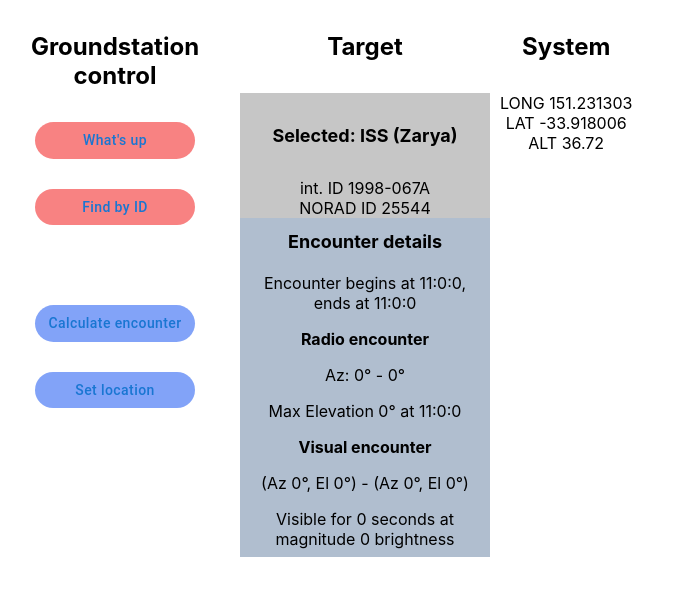
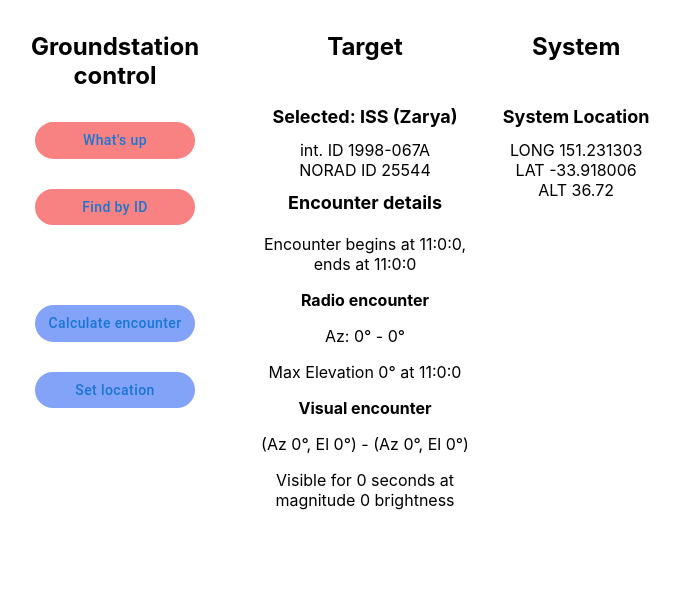
Before and after one commit to bluesatunsw/groundstation, a React (Create React App) app in the folder frontend-react/: page / in a window 1280 px wide. Shown: the top 596 px of the page, without its empty margins (10-690 px from the left). Built offline with nearby package versions, Linux system fonts and the light colour scheme.

Commit message:
Refactored common styled elements into a seperate file to clean things up. Made visuals more consistent and compartmentalised location info

```diff
--- /dev/null
+++ b/frontend-react/src/components/Common.tsx
@@ -0,0 +1,33 @@
+// Common styling elements used everywhere.
+// Matt Rossouw (omeh-a)
+// 05/2022
+
+import styled from "styled-components"
+
+export const Container = styled.div`
+width: 250px;
+height: 100%;
+`
+
+export const Title = styled.div`
+  font-size: large;
+  margin: 0.8rem;
+  font-weight: bold;
+`
+
+export const Subtitle = styled.div`
+  font-size: medium;
+  margin: 0.5rem;
+  font-weight: bold;
+`
+
+export const Param = styled.div`
+  font-size: medium;
+  margin: 0.5rem;
+`
+
+export const Body = styled.div`
+display: flex;
+flex-direction: row;
+height: 50%;
+`
--- a/frontend-react/src/components/EncounterInfo/EncounterInfo.tsx
+++ b/frontend-react/src/components/EncounterInfo/EncounterInfo.tsx
@@ -3,43 +3,20 @@
 // Matt
 
 import React from 'react';
-import styled from 'styled-components';
 import Stack from "@mui/material/Stack"
 import { n2yo_radio_passes, n2yo_visual_passes } from '../../types/n2yotypes';
 import UTCtoD from '../../logic/utility';
-
-
-const Container = styled.div`
-  width: 250px;
-  background: #b0becf;
-  height: 100%;
-`
-const Title = styled.div`
-  font-size: large;
-  margin: 0.8rem;
-  font-weight: bold;
-`
-
-const Subtitle = styled.div`
-  font-size: medium;
-  margin: 0.5rem;
-  font-weight: bold;
-`
-
-const Param = styled.div`
-  font-size: medium;
-  margin: 0.5rem;
-`
+import { Container, Title, Subtitle, Param } from '../Common';
 
 interface EncounterInfoProps {
-    vp : n2yo_visual_passes,
-    rp : n2yo_radio_passes
+  vp: n2yo_visual_passes,
+  rp: n2yo_radio_passes
 }
 
 const EncounterInfo: React.FC<EncounterInfoProps> = ({ vp, rp }) => {
-  let rp_start : string = UTCtoD(rp.startUTC);
-  let rp_end : string = UTCtoD(rp.endUTC);
-  let rp_max : string = UTCtoD(rp.maxUTC);
+  let rp_start: string = UTCtoD(rp.startUTC);
+  let rp_end: string = UTCtoD(rp.endUTC);
+  let rp_max: string = UTCtoD(rp.maxUTC);
 
   return (
     <Container>
@@ -55,7 +32,7 @@
           Radio encounter
         </Subtitle>
         <Param>
-                    Az: { rp.startAz }° - { rp.endAz }°
+          Az: {rp.startAz}° - {rp.endAz}°
         </Param>
         <Param>
           Max Elevation {rp.maxEl}° at {rp_max}
--- a/frontend-react/src/components/LocationModal.tsx
+++ b/frontend-react/src/components/LocationModal.tsx
@@ -11,23 +11,10 @@
 import React from 'react';
 import styled from 'styled-components';
 import Stack from "@mui/material/Stack";
+import { Container, Body } from './Common';
 
-const Container = styled.div`
-  width: 300px;
-  height: 350px;
-  background: white;
-  padding: 10px;
-  left: 40%;
-  top: 30%;
-`
 
-const Body = styled.div`
-  display: flex;
-  flex-direction: row;
-  height: 50%;
-`
-
-const Field = styled.div `
+const Field = styled.div`
     padding: 10px;
 `
 
@@ -70,14 +57,14 @@
                         </Field>
                     </Stack>
                 </Body>
-                <div style = {{margin: "auto", width: "60%", padding:"15px"}}>
-                    <Button variant="outlined" color="secondary" onClick = {handleSetLocation}>
-                    Change location
+                <div style={{ margin: "auto", width: "60%", padding: "15px" }}>
+                    <Button variant="outlined" color="secondary" onClick={handleSetLocation}>
+                        Change location
                     </Button>
                 </div>
             </Stack>
         </Container>
     )
-  }
+}
 
 export default LocationModal;
--- /dev/null
+++ b/frontend-react/src/components/SystemInfo/SysLocation.tsx
@@ -0,0 +1,32 @@
+import React from 'react';
+import Stack from "@mui/material/Stack"
+import { gps_pos } from '../../types/hardwareTypes';
+import { Title } from '../Common';
+
+
+interface SysLocationProps {
+    location: gps_pos;
+}
+
+const SysLocation: React.FC<SysLocationProps> = ({ location }) => {
+
+
+    return (
+        <Stack>
+            <Title>
+                System Location
+            </Title>
+            <div>
+                LONG {location.longitude}
+            </div>
+            <div>
+                LAT  {location.latitude}
+            </div>
+            <div>
+                ALT  {location.altitude}
+            </div>
+        </Stack>
+    )
+}
+
+export default SysLocation;
--- a/frontend-react/src/components/TargetInfo/TargetInfo.tsx
+++ b/frontend-react/src/components/TargetInfo/TargetInfo.tsx
@@ -3,35 +3,22 @@
 // Matt
 
 import React from 'react';
-import styled from 'styled-components';
-import Button from '@mui/material/Button';
 import Stack from "@mui/material/Stack"
-
+import { Container, Title } from '../Common';
 import type { targetSat } from '../../types/targetSat';
 
-const Container = styled.div`
-  width: 250px;
-  background: #c6c6c6;
-  height: 100%;
-`
-
-const TargetName = styled.div`
-  font-size: large;
-  margin: 2rem;
-  font-weight: bold;
-`
 
 interface TargetInfoProps {
-    sat : targetSat
+    sat: targetSat
 }
 
 const TargetInfo: React.FC<TargetInfoProps> = ({ sat }) => {
     return (
-      <Container>
+        <Container>
             <Stack>
-                <TargetName>
+                <Title>
                     Selected: {sat.name}
-                </TargetName>
+                </Title>
                 <div>
                     int. ID  {sat.intDesignator}
                 </div>
@@ -39,8 +26,8 @@
                     NORAD ID {sat.satid}
                 </div>
             </Stack>
-      </Container>
+        </Container>
     )
-  }
+}
 
-  export default TargetInfo;
+export default TargetInfo;
--- a/frontend-react/src/pages/Home.tsx
+++ b/frontend-react/src/pages/Home.tsx
@@ -1,8 +1,8 @@
-import React, { useState, useEffect } from 'react';
+import React, { useState } from 'react';
 import styled from 'styled-components';
 import Sidebar from '../components/Sidebar';
 import Stack from "@mui/material/Stack"
-import { Dialog, DialogContent, IconButton } from "@mui/material"
+import { Dialog, DialogContent } from "@mui/material"
 import type { gps_pos } from '../types/hardwareTypes';
 import type { targetSat } from '../types/targetSat';
 import TargetInfo from '../components/TargetInfo/TargetInfo';
@@ -10,6 +10,7 @@
 import EncounterInfo from '../components/EncounterInfo/EncounterInfo';
 import { n2yo_visual_passes, n2yo_radio_passes } from '../types/n2yotypes';
 import { getRadioPasses, getVisualPasses } from '../logic/backend_req';
+import SysLocation from '../components/SystemInfo/SysLocation';
 
 const SectionTitle = styled.div`
   font-size: x-large;
@@ -33,11 +34,11 @@
     /// Get the radio and visual passes from backend and set props
     const calcEncounter = async () => {
         let re = await getRadioPasses(target.satid, parseFloat(loc.latitude),
-                parseFloat(loc.longitude), parseFloat(loc.altitude));
+            parseFloat(loc.longitude), parseFloat(loc.altitude));
         let ve = await getVisualPasses(target.satid, parseFloat(loc.latitude),
-                parseFloat(loc.longitude), parseFloat(loc.altitude));
+            parseFloat(loc.longitude), parseFloat(loc.altitude));
 
-        setRe( {
+        setRe({
             startAz: re.passes[0].startAz,
             startAzCompass: re.passes[0].startAzCompass,
             startUTC: re.passes[0].startUTC,
@@ -73,7 +74,7 @@
 
         <div style={{ display: 'flex', float: "left", height: "100%" }}>
             <Sidebar onWhatsUp={whatsup} onFindId={findId} setModalOpen={setLocModal}
-            onCalcEn={calcEncounter} location={loc} />
+                onCalcEn={calcEncounter} location={loc} />
             <Dialog
                 open={locModal}
                 onClose={() => setLocModal(false)}
@@ -94,17 +95,7 @@
                     <SectionTitle>
                         System
                     </SectionTitle>
-                    <Stack>
-                        <div>
-                            LONG {loc.longitude}
-                        </div>
-                        <div>
-                            LAT  {loc.latitude}
-                        </div>
-                        <div>
-                            ALT  {loc.altitude}
-                        </div>
-                    </Stack>
+                    <SysLocation location={loc} />
                 </Stack>
             </Stack>
         </div>
```
Lines whose indentation alone changed are shown as unchanged.
